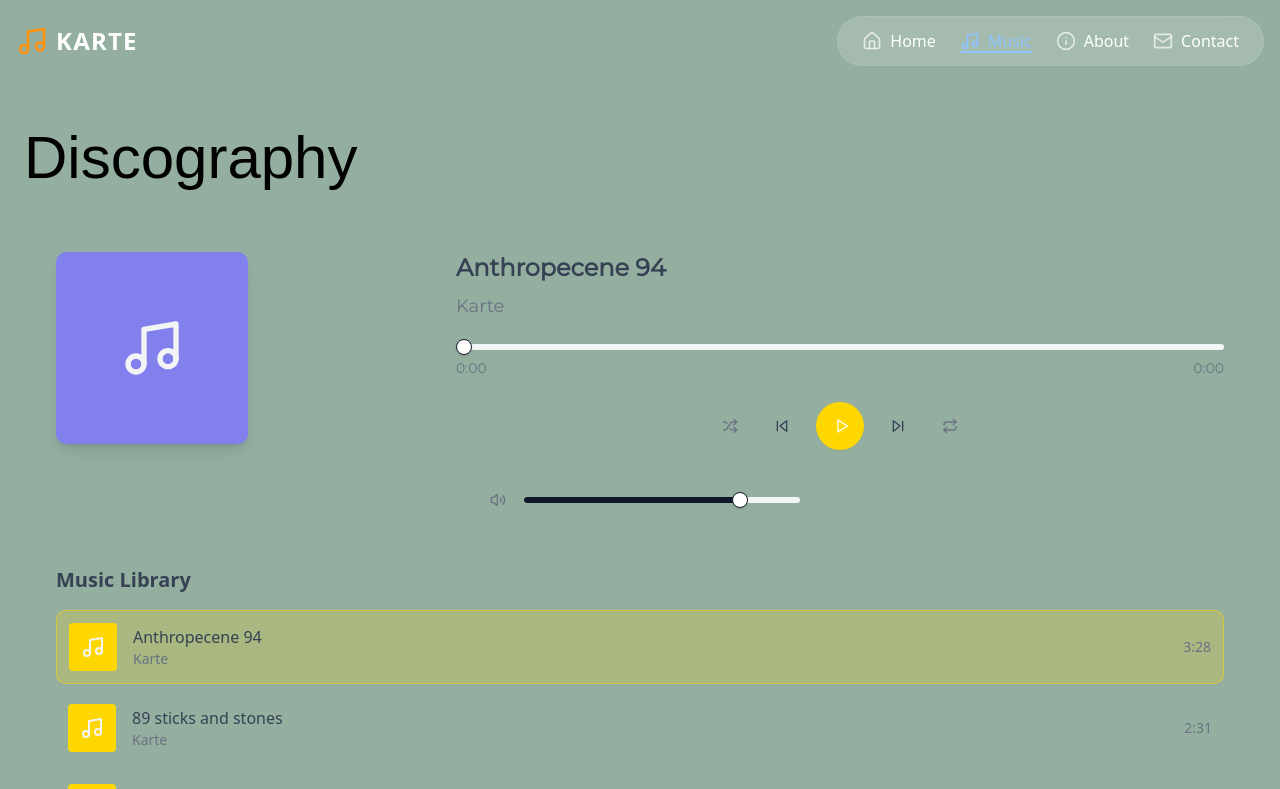
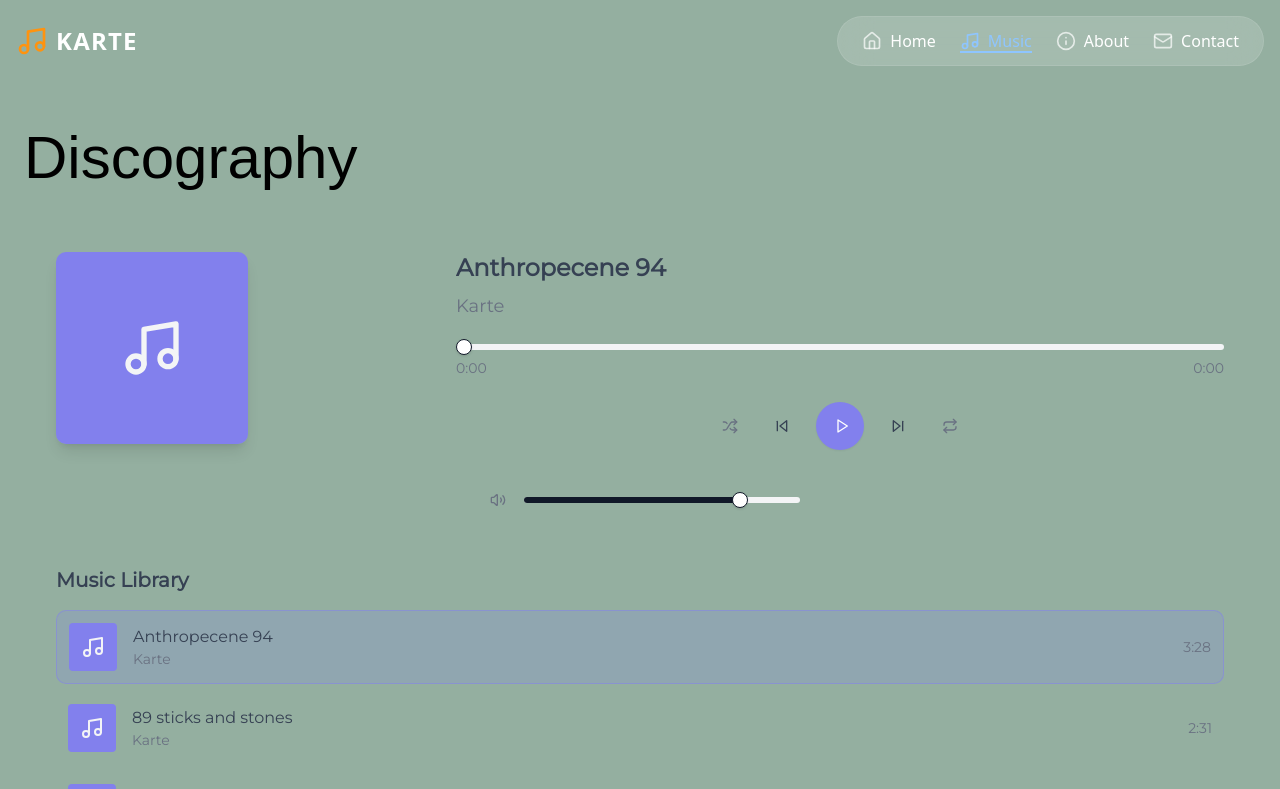
Before and after one commit to C-distin/karte, a Next.js app: page /music in a window 1280 px wide. Shown: the top 789 px of the page. Built offline with nearby package versions, Linux system fonts and the light colour scheme; a web font is replaced by a local one.

Commit message:
edit on music player ui

```diff
--- a/app/contact/contact-form.tsx
+++ b/app/contact/contact-form.tsx
@@ -143,11 +143,7 @@ export function ContactForm() {
         <Button
           type="submit"
           disabled={isSubmitting}
-<<<<<<< HEAD
           className="w-full bg-[#8280ed] p-5 hover:bg-[#6563cb] text-white transition-all"
-=======
-          className="w-full bg-[#2D5546] hover:bg-[#1F3D30] text-white transition-all"
->>>>>>> ebc62bb46e5a8d48af7cf4427c3716f3670ce696
         >
           {isSubmitting ? (
             <>
--- a/app/music/music-player.tsx
+++ b/app/music/music-player.tsx
@@ -171,7 +171,7 @@ export function MusicPlayer({ musicList }: MusicPlayerProps) {
                 variant="default"
                 size="icon"
                 onClick={togglePlay}
-                className="bg-[#FFD700] hover:bg-[#FF8A00] text-white rounded-full h-12 w-12"
+                className="bg-[#8280ed] hover:bg-[#6563cb] text-white rounded-full h-12 w-12"
               >
                 {isPlaying ? <Pause className="h-6 w-6" /> : <Play className="h-6 w-6 ml-1" />}
               </Button>
@@ -205,14 +205,14 @@ export function MusicPlayer({ musicList }: MusicPlayerProps) {
         <Slider value={[volume]} max={100} step={1} onValueChange={handleVolumeChange} className="cursor-pointer" />
       </div>
 
-      <div className="mt-12">
+      <div className={`mt-12 ${montserrat.className}`}>
         <h3 className="text-xl font-semibold text-gray-700 mb-4">Music Library</h3>
         <div className="space-y-2">
           {musicList.map((song, index) => (
             <div
               key={song.id}
               className={`flex items-center gap-4 p-3 rounded-lg transition-all cursor-pointer ${
-                currentSongIndex === index ? "bg-[#FFD700]/20 border border-[#FFD700]/50" : "hover:bg-gray-200/50"
+                currentSongIndex === index ? "bg-[#8280ed]/20 border border-[#8280ed]/50" : "hover:bg-gray-200/50"
               }`}
               onClick={() => {
                 setCurrentSongIndex(index)
@@ -223,7 +223,7 @@ export function MusicPlayer({ musicList }: MusicPlayerProps) {
                 {song.cover ? (
                   <Image src={song.cover || "/placeholder.svg"} alt={song.title} fill className="object-cover" />
                 ) : (
-                  <div className="w-full h-full flex items-center justify-center bg-[#FFD700]">
+                  <div className="w-full h-full flex items-center justify-center bg-[#8280ed]">
                     <Music className="w-6 h-6 text-gray-100" />
                   </div>
                 )}
@@ -242,7 +242,7 @@ export function MusicPlayer({ musicList }: MusicPlayerProps) {
                     {[1, 2, 3].map((bar) => (
                       <span
                         key={bar}
-                        className="w-1 bg-[#FFD700] rounded-full animate-pulse"
+                        className="w-1 bg-[#8280ed] rounded-full animate-pulse"
                         style={{
                           height: `${8 + bar * 4}px`,
                           animationDelay: `${bar * 0.2}s`,
--- a/components/fonts.ts
+++ b/components/fonts.ts
@@ -1,4 +1,4 @@
-import { Pacifico, Whisper, Playwrite_DK_Loopet, Lilita_One, UnifrakturMaguntia, Montserrat } from "next/font/google";
+import { Pacifico, Whisper, Playwrite_DK_Loopet, Lilita_One, UnifrakturMaguntia, Montserrat, Nanum_Myeongjo, Great_Vibes, Sacramento, Kaushan_Script } from "next/font/google";
 
 export const pacifico = Pacifico({
   weight: "400",
@@ -30,3 +30,23 @@ export const unifraktur = UnifrakturMaguntia({
   subsets: ["latin"],
   display: "swap",
 })
+
+export const nanum = Nanum_Myeongjo({
+  weight: "400",
+  subsets: ["latin"],
+})
+
+export const greatVibes = Great_Vibes({
+  weight: "400",
+  subsets: ["latin"],
+})
+
+export const sacramento = Sacramento({
+  weight: "400",
+  subsets: ["latin"],
+})
+
+export const kaushan = Kaushan_Script({
+  weight: "400",
+  subsets: ["latin"],
+})
```
